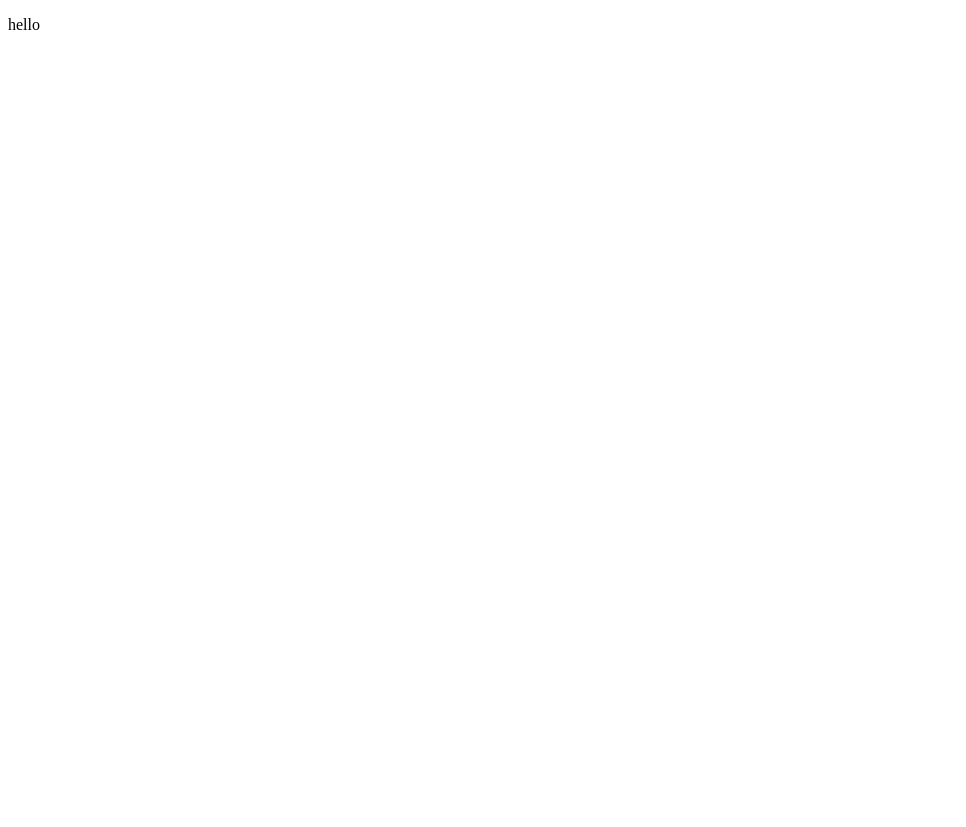
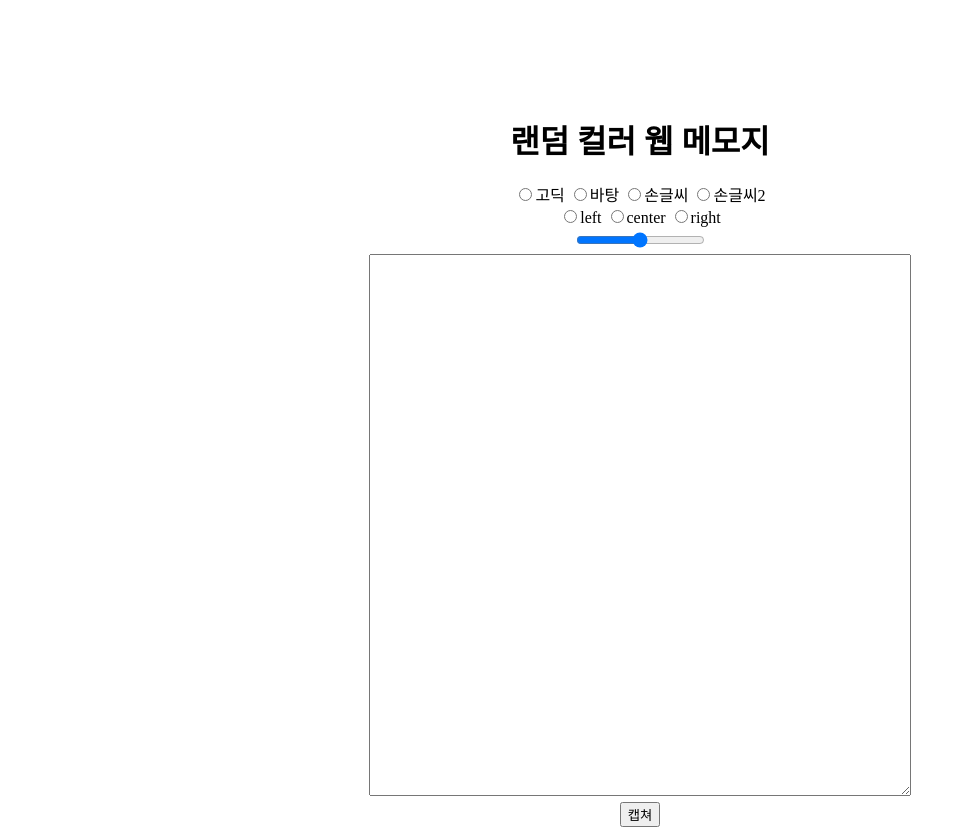
Before and after one commit to hyeonjg/radom-color-memo, a plain HTML site: page index.html in a window 1280 px wide. Shown: the whole page, without its empty margins (0-966 px from the left). Before the commit the page ends 800 px from the top, so only its background shows below. Drawn offline with nearby package versions, Linux system fonts and the light colour scheme; a web font is replaced by a local one.

Commit message:
Add files via upload

```diff
--- a/index.html
+++ b/index.html
@@ -1,20 +1,56 @@
 <!DOCTYPE html>
 <html>
-	<head>
+<head>
+	<title>웹 랜덤 메모지</title>
+	<link href='style.css' rel='stylesheet' type='text/css'>
 
-		<title>title</title>
-		<script src="jquery-3.7.1.min.js"></script>
-		<script src=''></script>
+	<script defer src="./memojs/jquery-3.7.1.min.js"></script>
+	<script defer src='./memojs/dom-to-image-master/src/dom-to-image.js'>
+	</script>
+	<script defer src='./memojs/FileSaver.js-master/src/FileSaver.js'>
+	</script>
+	<script defer src='./memojs/textbox.js'></script>
+	<script defer src='./memojs/save.js'></script>
+	<script defer src='./memojs/date.js'></script>
+	<script defer src='./memojs/background.js'></script>
+	<!-- defer이 붙은 요소는 body가 전부 출력된 후 실행된다.-->
+</head>
+<body>
 
-	</head>
-	<body>
+	<!--입력창-->
+	<div class='wrap t-center'>
+		<div class='space'></div>
 
-		<p>hello</p>
+		<h1>랜덤 컬러 웹 메모지</h1>
 
-	</body>
-	<script type="text/javascript">
+		<div>
+		<input type='radio' name='font' id='font' value='gothic'>고딕
+		<input type='radio' name='font' id='font' value='serif'>바탕
+		<input type='radio' name='font' id='font' value='hand'>손글씨
+		<input type='radio' name='font' id='font' value='hand2'>손글씨2
+		</div>
+
+		<div>
+		<input type='radio' name='align' id='align' value='left'>left
+		<input type='radio' name='align' id='align' value='center'>center
+		<input type='radio' name='align' id='align' value='right'>right
+		</div>
+
+		<div>
+		<input type='range' name='size' id='size'
+		min='20' max='50' step='1'value='35'>
+		</div>
+
+		<div id='memoarea'>
+		<form>
+			<textarea id='textbox' rows='20' cols='100'></textarea>
+			<div id='clock'></div>
+		</form>
+		</div>
+
+		<button type='button' id='capture'>캡쳐</button>
+	</div>
 
 
-
-	</script>
+</body>
 </html>
--- /dev/null
+++ b/style.css
@@ -0,0 +1,58 @@
+@font-face {
+    font-family: 'SUIT-Regular';
+    src: url('https://fastly.jsdelivr.net/gh/projectnoonnu/noonfonts_suit@1.0/SUIT-Regular.woff2') format('woff2');
+    font-weight: normal;
+    font-style: normal;
+}
+
+@font-face {
+    font-family: 'GowunBatang-Regular';
+    src: url('https://fastly.jsdelivr.net/gh/projectnoonnu/noonfonts_2108@1.1/GowunBatang-Regular.woff') format('woff');
+    font-weight: normal;
+    font-style: normal;
+}
+
+@font-face {
+    font-family: 'iceJaram-Rg';
+    src: url('https://fastly.jsdelivr.net/gh/projectnoonnu/noonfonts_2307-2@1.0/iceJaram-Rg.woff2') format('woff2');
+    font-weight: normal;
+    font-style: normal;
+}
+
+@font-face {
+    font-family: 'GangwonEduHyeonokT_OTFMediumA';
+    src: url('https://fastly.jsdelivr.net/gh/projectnoonnu/noonfonts_2201-2@1.0/GangwonEduHyeonokT_OTFMediumA.woff') format('woff');
+    font-weight: normal;
+    font-style: normal;
+}
+
+@font-face {
+    font-family: 'Ramche';
+    src: url('https://fastly.jsdelivr.net/gh/projectnoonnu/noonfonts_2307-1@1.1/Ramche.woff2') format('woff2');
+    font-weight: normal;
+    font-style: normal;
+}
+
+
+html{
+	font-family: "SUIT-Regular";
+	font-size:1rem; line-height: 1.4;
+	word-break: keep-all;
+}
+body,h1,h2,h3,h4,h5,p,ul{margin: 0; padding: 0;}
+h1{
+	margin: 20px;
+}
+.wrap{margin:auto;}
+.space{height: 100px;}
+
+.t-center{text-align: center;}
+
+#textbox{
+	width:500px; height:500px; text-align: left;
+	padding: 20px;
+	}
+
+#clock{
+	font-family: 'Ramche';
+}
```
